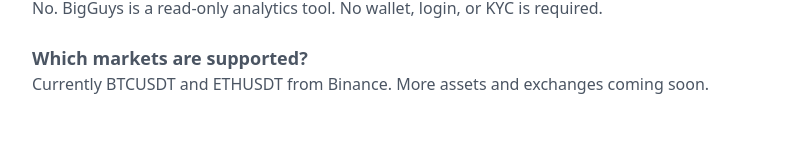
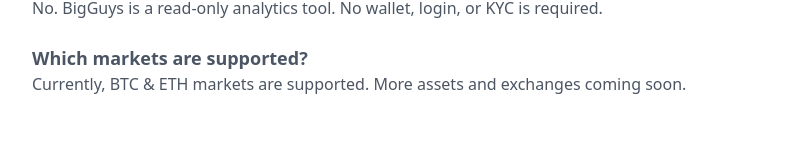
Before and after one commit to oo1991/frontend_alpha, a React (Vite) app in the folder landing/: page / in a window 1280 px wide. Shown: the part 1869-2031 px from the top of the page, without its empty margins (240-1039 px from the left). Built offline with nearby package versions, Linux system fonts and the light colour scheme.

Commit message:
Update markets supported text

```diff
--- a/landing/src/App.jsx
+++ b/landing/src/App.jsx
@@ -217,7 +217,7 @@
           <div>
             <h3 className="font-semibold text-lg">Which markets are supported?</h3>
             <p>
-              Currently BTCUSDT and ETHUSDT from Binance. More assets and
+              Currently, BTC & ETH markets are supported. More assets and
               exchanges coming soon.
             </p>
           </div>
```
